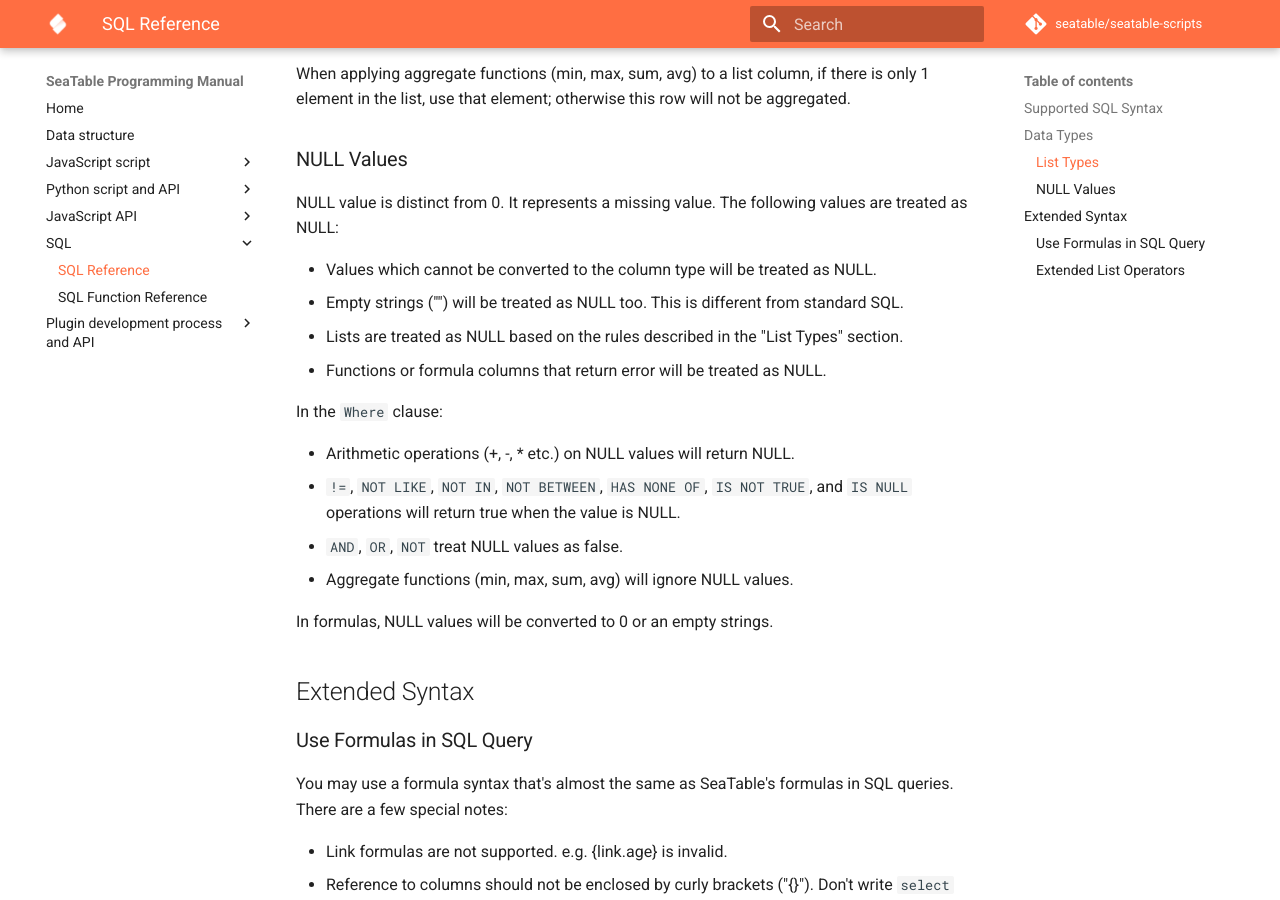
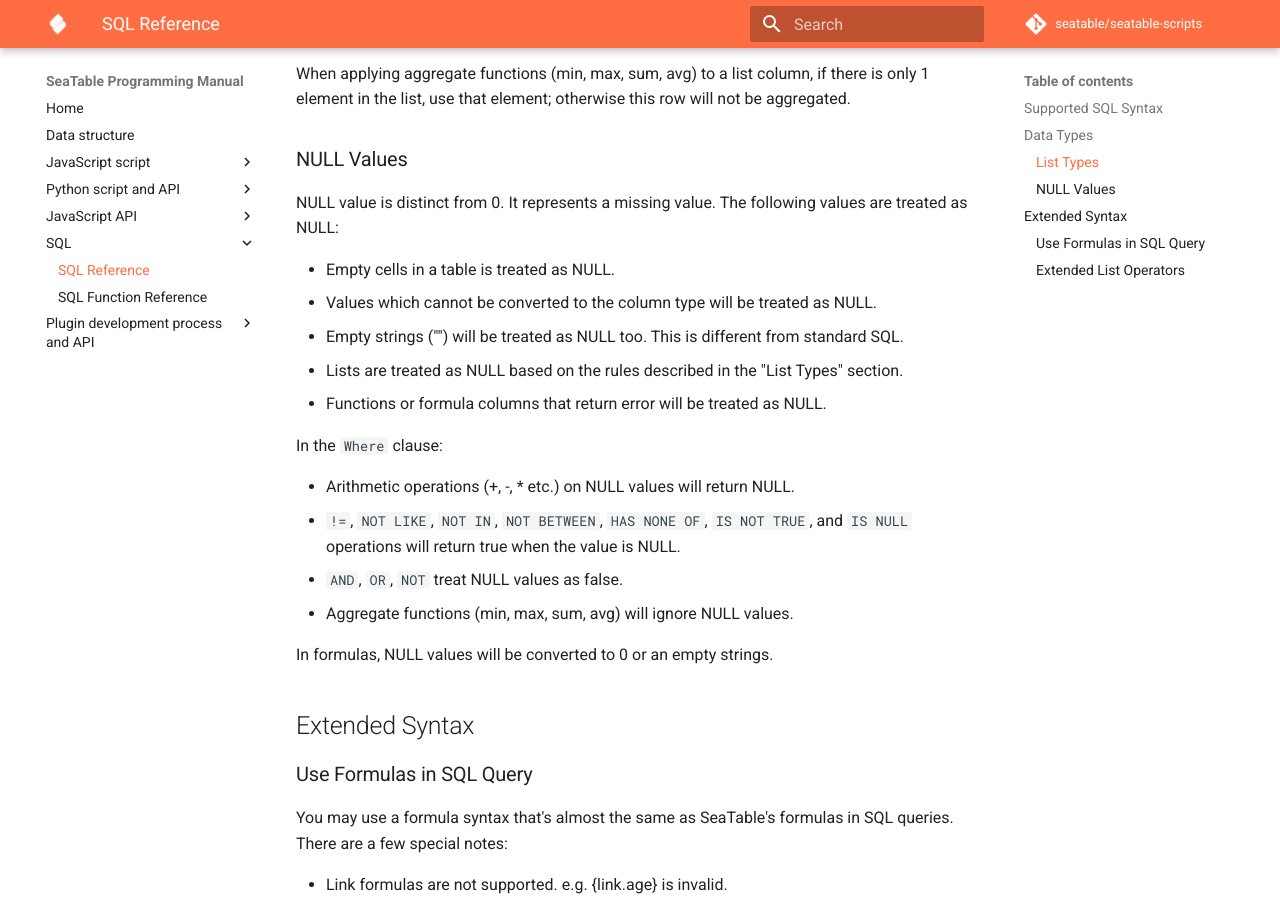
Before and after one commit to seatable/seatable-scripts, an MkDocs documentation site: the page built from manual/python/sql.md, in a window 1280 px wide and 900 px high, scrolled down 6414 px. Built offline with MkDocs 1.6.1 and Material for MkDocs 9.7.7, drawn with Linux system fonts in a browser that asks for light colours; comment, search, counter and statistics services are not loaded.

Commit message:
Update sql.md

```diff
--- a/manual/python/sql.md
+++ b/manual/python/sql.md
@@ -120,6 +120,7 @@ When applying aggregate functions (min, max, sum, avg) to a list column, if ther
 
 NULL value is distinct from 0. It represents a missing value. The following values are treated as NULL:
 
+* Empty cells in a table is treated as NULL.
 * Values which cannot be converted to the column type will be treated as NULL.
 * Empty strings ("") will be treated as NULL too. This is different from standard SQL.
 * Lists are treated as NULL based on the rules described in the "List Types" section.
```
